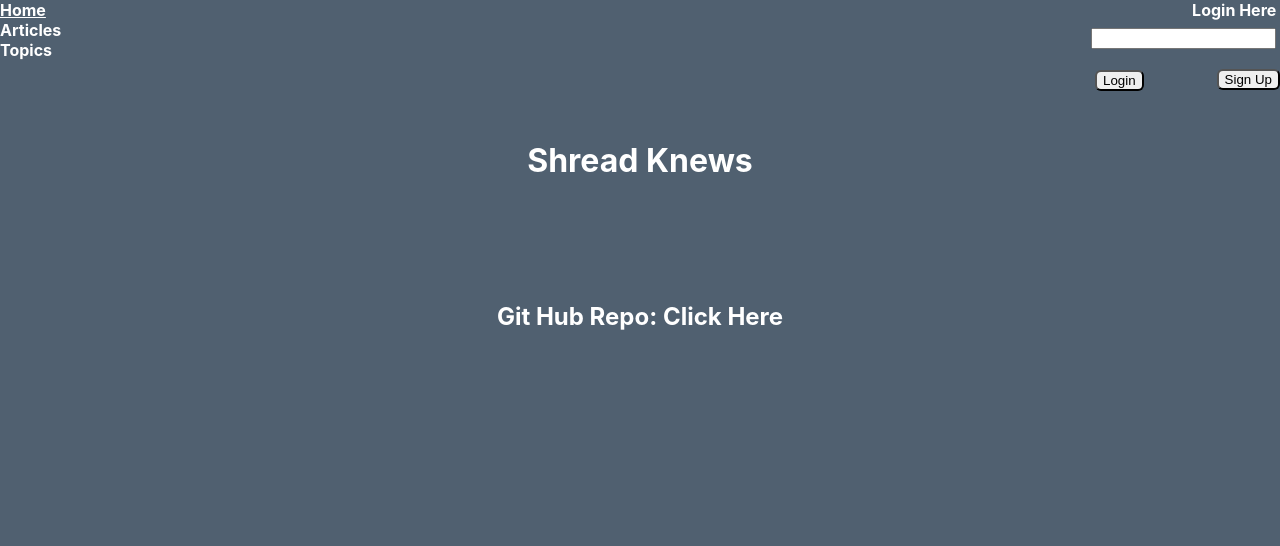
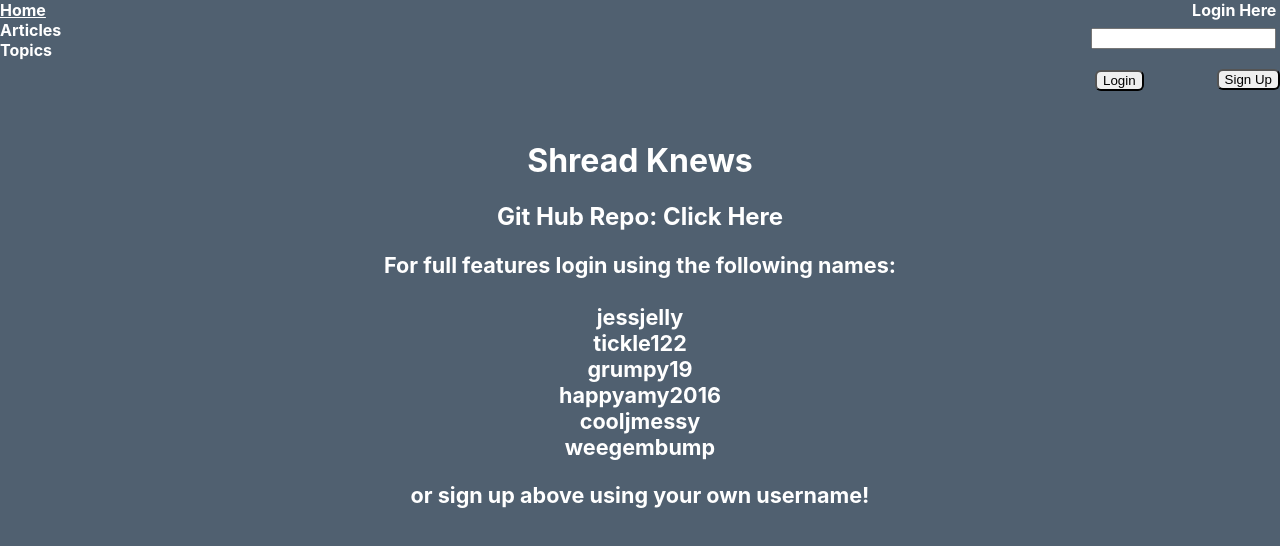
Before and after one commit to Shread1234/Shread-Knews, a React (Create React App) app: page / in a window 1280 px wide. Shown: the top 546 px of the page. Built offline with nearby package versions, Linux system fonts and the light colour scheme; the HTML template or start-up script is replaced by a standard one.

Commit message:
username not found now fades back to login after set time

```diff
--- a/src/components/Home.jsx
+++ b/src/components/Home.jsx
@@ -7,15 +7,26 @@ export default function Home() {
       <br />
       <br />
       <h1 id="homeTitle">Shread Knews</h1>
-      <br />
-      <br />
-      <br />
-      <br />
+
       <h2 className="fadeRepo">
         Git Hub Repo:{' '}
         <a href="https://github.com/Shread1234/shread-knews" className="link">
           Click Here
         </a>
+        <br />
+        <ul id="homeLogins">
+          For full features login using the following names:
+          <li>
+            <br />
+            jessjelly
+          </li>
+          <li>tickle122</li>
+          <li>grumpy19</li>
+          <li>happyamy2016</li>
+          <li>cooljmessy</li>
+          <li>weegembump</li>
+        </ul>
+        <p id="homeSuggestion">or sign up above using your own username!</p>
       </h2>
     </div>
   );
--- a/src/components/SignUp.jsx
+++ b/src/components/SignUp.jsx
@@ -41,15 +41,15 @@ export default class SignUp extends React.Component {
   };
 
   render() {
+    const { currentUser } = this.props;
+    const { signedUp, userError } = this.state;
     return (
       <div>
         <br />
-        {this.props.currentUser && <h1>Already Signed In</h1>}
-        {this.state.signedUp && !this.props.currentUser && (
-          <h1>Sign in above</h1>
-        )}
+        {currentUser && <h1>Already Signed In</h1>}
+        {this.state.signedUp && !currentUser && <h1>Sign in above</h1>}
 
-        {!this.props.currentUser && !this.state.signedUp && (
+        {!currentUser && !signedUp && (
           <>
             <h1>Sign Up</h1>
             <form
@@ -58,7 +58,7 @@ export default class SignUp extends React.Component {
               onSubmit={this.handleSubmit}
             >
               <p>Username:</p>
-              {this.state.userError && <p>Username already Exists!</p>}
+              {userError && <p>Username already Exists!</p>}
               <input id="newUserName" required />
               <p>Avatar URL:</p>
               <input id="newUserAvatar" />
--- a/src/components/UserLogin.jsx
+++ b/src/components/UserLogin.jsx
@@ -26,7 +26,8 @@ class UserLogin extends React.Component {
     const user = this.state.typedUser;
     userCheck(user).then(({ data }) =>
       data.user === undefined
-        ? this.setState({ typedUser: '', userError: true })
+        ? this.setState({ typedUser: '', userError: true }) ||
+          setTimeout(() => this.setState({ userError: false }), 3000)
         : this.setState(
             {
               loggedInUser: user,
--- a/src/index.css
+++ b/src/index.css
@@ -173,3 +173,15 @@ textarea {
 #topicsViewer {
   padding: 0%;
 }
+
+#homeLogins {
+  list-style-type: none;
+  font-size: 90%;
+  text-align: center;
+  word-wrap: normal;
+  padding: 0%;
+}
+
+#homeSuggestion {
+  font-size: 90%;
+}
```
